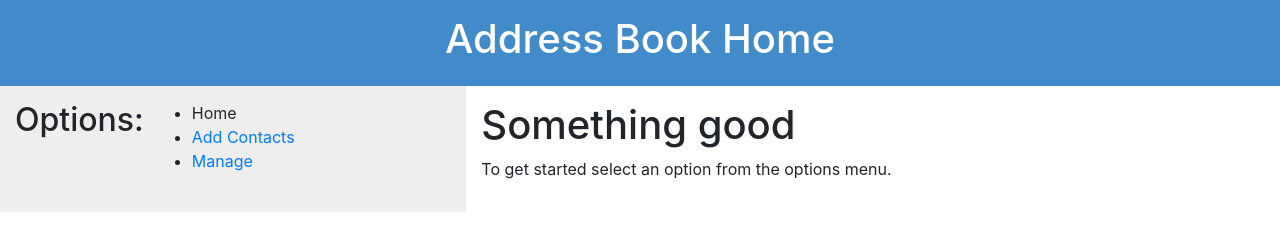
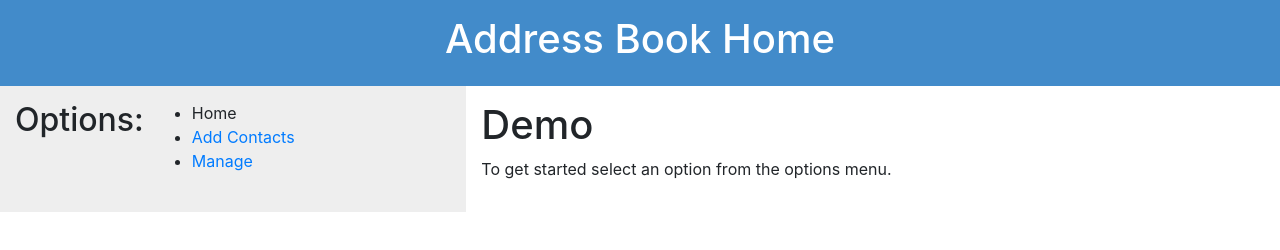
Before and after one commit to circletes/address-book, a website: page views/index.html in a window 1280 px wide. Drawn offline with nearby package versions, Linux system fonts and the light colour scheme.

Commit message:
Change index.html

```diff
--- a/views/index.html
+++ b/views/index.html
@@ -69,7 +69,7 @@
         </nav>
 
         <article class="article">
-            <h1>Something good</h1>
+            <h1>Demo</h1>
             <p>To get started select an option from the options menu. </p>
         </article>
     </div>
```
